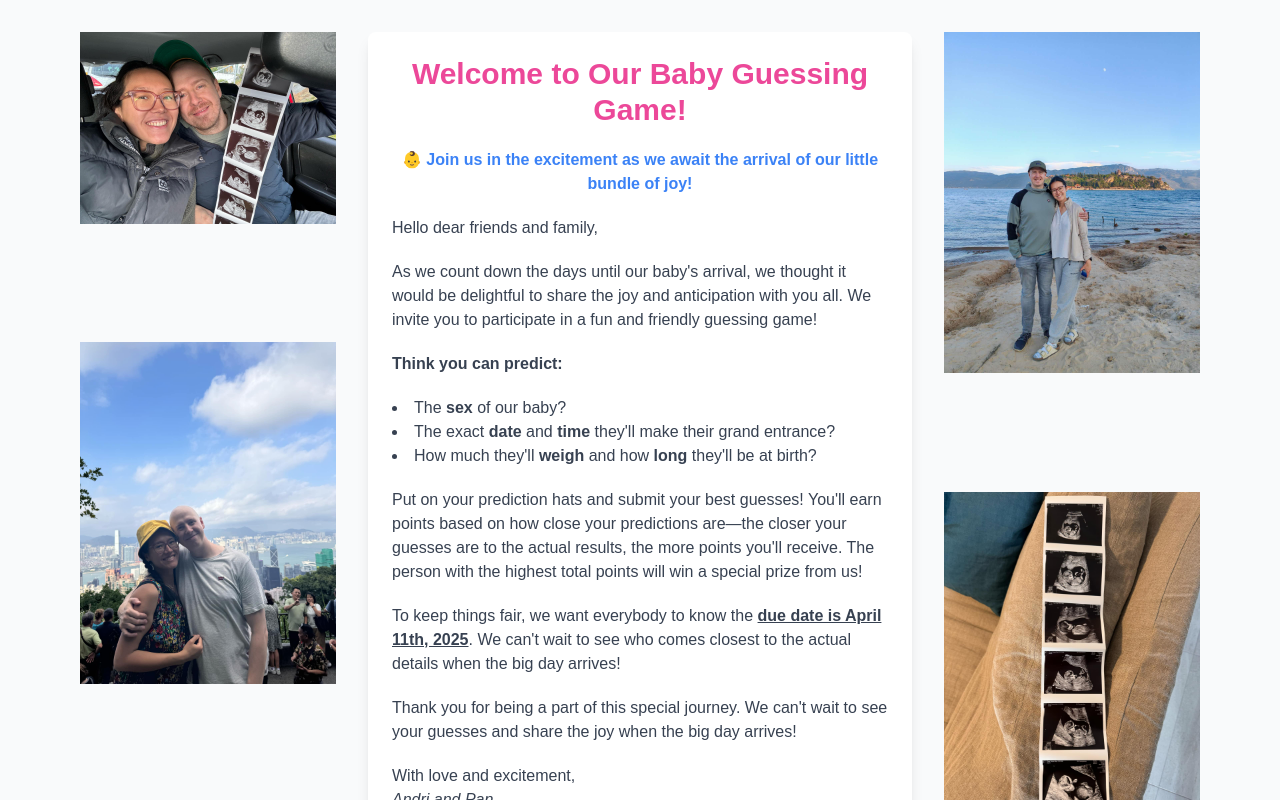
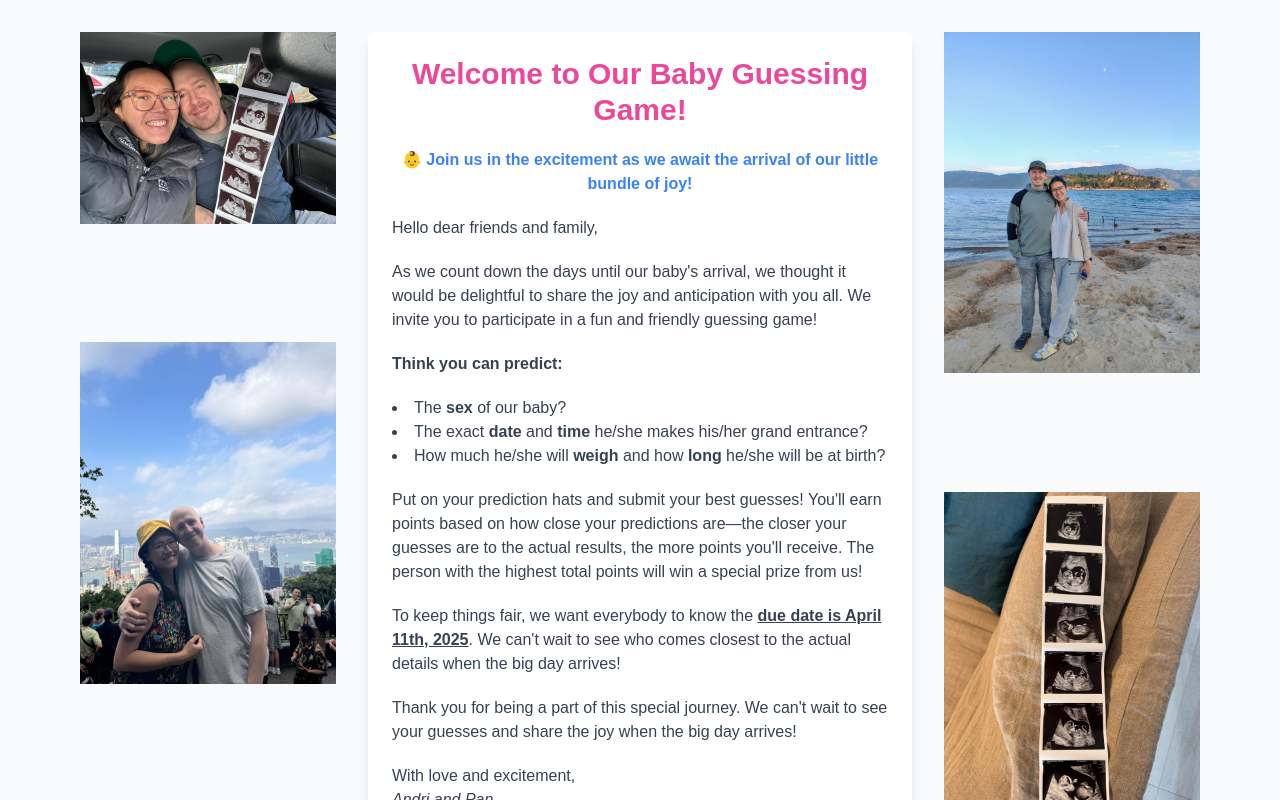
Before and after one commit to Wolfcoder13/preggoguessr, a Next.js app: page / in a window 1280 px wide. Shown: the top 800 px of the page. Built offline with nearby package versions, Linux system fonts and the light colour scheme; no server answers.

Commit message:
fix text

```diff
--- a/src/app/page.tsx
+++ b/src/app/page.tsx
@@ -149,12 +149,12 @@ export default function Home() {
                 The <strong>sex</strong> of our baby?
               </li>
               <li>
-                The exact <strong>date</strong> and <strong>time</strong> they'll
-                make their grand entrance?
+                The exact <strong>date</strong> and <strong>time</strong> he/she
+                makes his/her grand entrance?
               </li>
               <li>
-                How much they'll <strong>weigh</strong> and how{" "}
-                <strong>long</strong> they'll be at birth?
+                How much he/she will <strong>weigh</strong> and how{" "}
+                <strong>long</strong> he/she will be at birth?
               </li>
             </ul>
             <p className="text-gray-700 dark:text-gray-300 mb-2">
```
